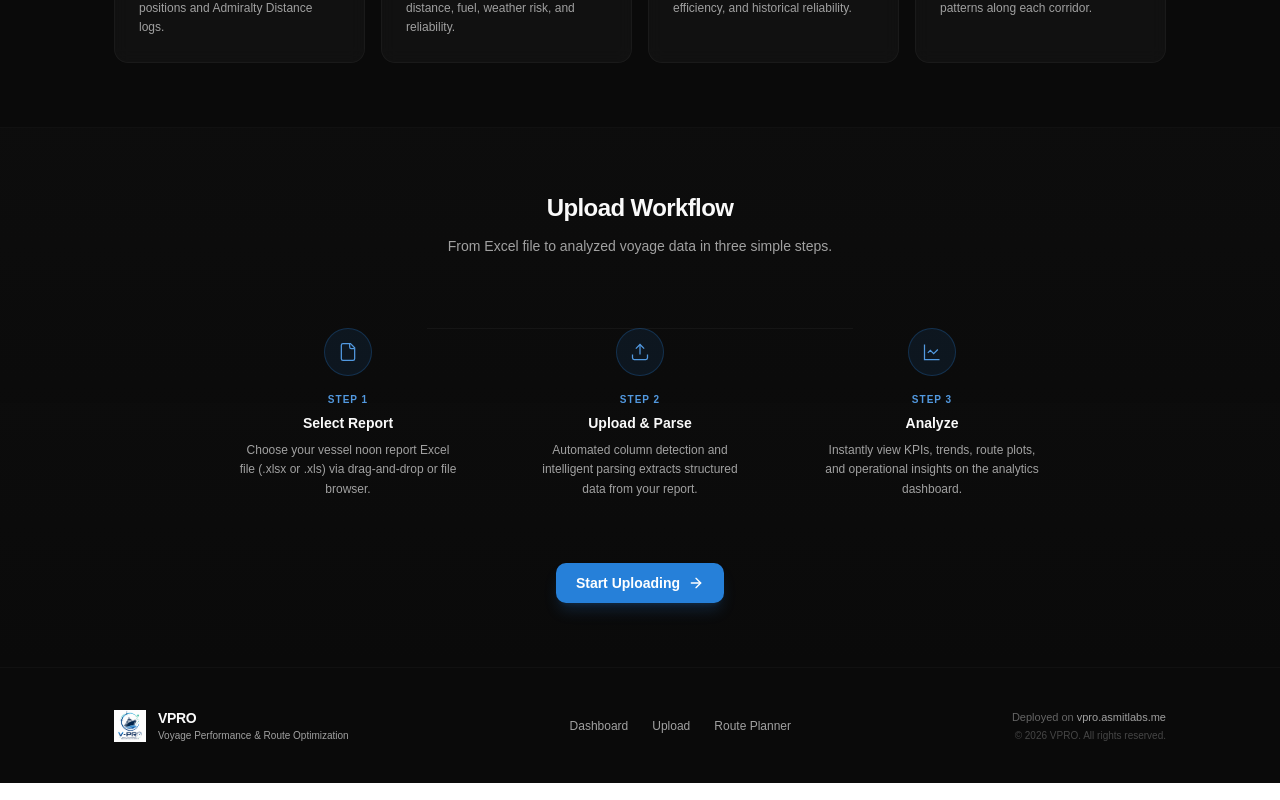
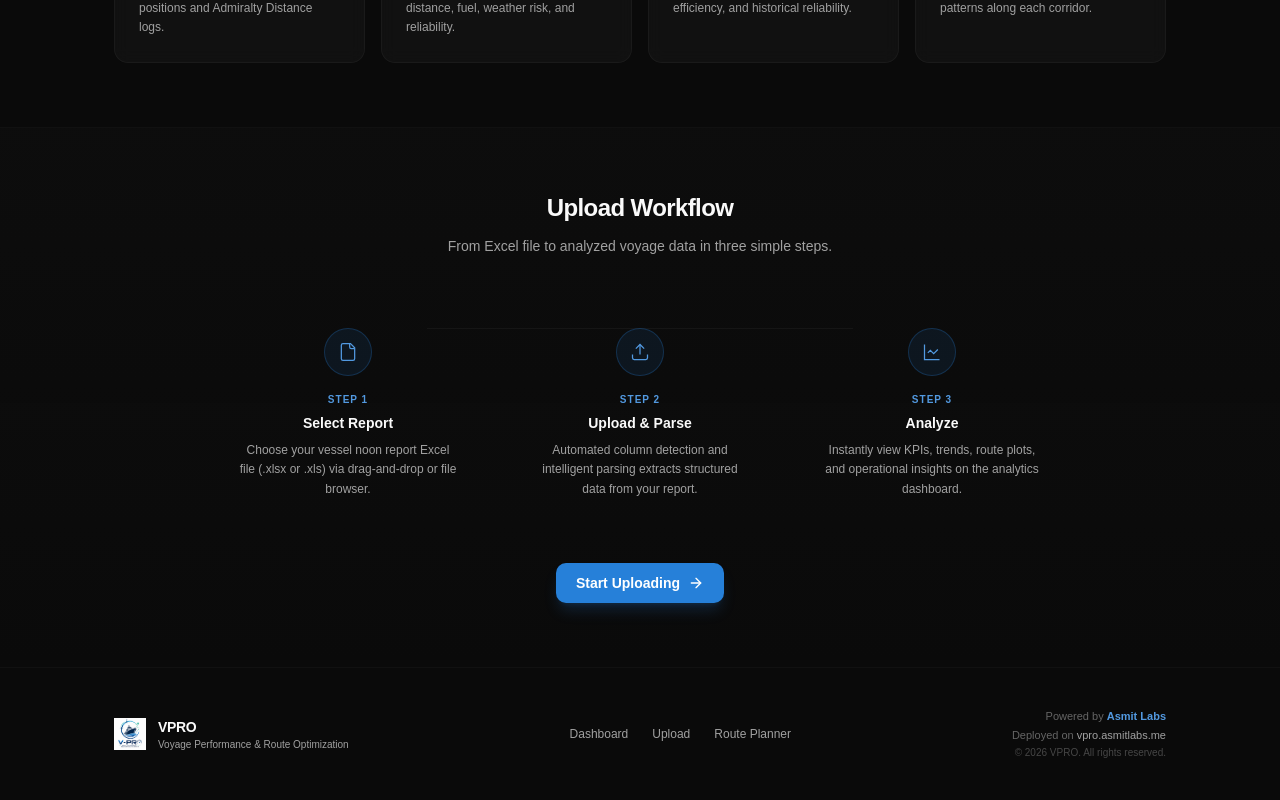
Before and after one commit to AsmitBhandari/Vessel-Performance-System, a React (Vite) app in the folder frontend/: page / in a window 1280 px wide. Shown: the part 1993-2793 px from the top of the page. Built offline with nearby package versions, Linux system fonts and the light colour scheme; no server answers.

Commit message:
seo(frontend): add sitemap.xml, robots.txt, rich metadata tags, and footer backlink

```diff
--- a/frontend/index.html
+++ b/frontend/index.html
@@ -5,8 +5,27 @@
     <link rel="icon" type="image/png" href="/logo.png" />
     <link rel="apple-touch-icon" href="/logo.png" />
     <meta name="viewport" content="width=device-width, initial-scale=1.0" />
-    <meta name="description" content="VPRO — Voyage Performance & Route Optimization. Maritime analytics platform for fleet intelligence, voyage analysis, and historical route recommendations." />
-    <title>VPRO</title>
+
+    <!-- Primary Meta Tags -->
+    <title>VPRO — Voyage Performance &amp; Route Optimization</title>
+    <meta name="title" content="VPRO — Voyage Performance &amp; Route Optimization" />
+    <meta name="description" content="VPRO (Voyage Performance &amp; Route Optimization) is a professional maritime analytics platform. Optimize vessel performance, track fuel efficiency trends, ingest noon reports, and plan historical shipping corridors." />
+    <meta name="keywords" content="VPRO, vessel performance, voyage optimization, route planning, noon reports, maritime analytics, fuel efficiency, shipping corridors" />
+    <meta name="author" content="Asmit Labs" />
+
+    <!-- Open Graph / Facebook -->
+    <meta property="og:type" content="website" />
+    <meta property="og:url" content="https://vpro.asmitlabs.me/" />
+    <meta property="og:title" content="VPRO — Voyage Performance &amp; Route Optimization" />
+    <meta property="og:description" content="Optimize vessel performance, track fuel efficiency trends, ingest noon reports, and plan historical shipping corridors." />
+    <meta property="og:image" content="https://vpro.asmitlabs.me/logo.png" />
+
+    <!-- Twitter -->
+    <meta property="twitter:card" content="summary_large_image" />
+    <meta property="twitter:url" content="https://vpro.asmitlabs.me/" />
+    <meta property="twitter:title" content="VPRO — Voyage Performance &amp; Route Optimization" />
+    <meta property="twitter:description" content="Optimize vessel performance, track fuel efficiency trends, ingest noon reports, and plan historical shipping corridors." />
+    <meta property="twitter:image" content="https://vpro.asmitlabs.me/logo.png" />
   </head>
   <body>
     <div id="app"></div>
--- a/frontend/src/pages/HomePage.tsx
+++ b/frontend/src/pages/HomePage.tsx
@@ -380,6 +380,17 @@ export default function HomePage() {
             {/* Meta */}
             <div className="text-center sm:text-right">
               <p className="text-[11px] text-muted-foreground/60">
+                Powered by{" "}
+                <a
+                  href="https://asmitlabs.me"
+                  target="_blank"
+                  rel="noopener noreferrer"
+                  className="text-[hsl(210,70%,60%)] hover:text-[hsl(210,70%,50%)] font-semibold transition-colors"
+                >
+                  Asmit Labs
+                </a>
+              </p>
+              <p className="text-[11px] text-muted-foreground/60 mt-0.5">
                 Deployed on <span className="text-muted-foreground font-medium">vpro.asmitlabs.me</span>
               </p>
               <p className="text-[10px] text-muted-foreground/40 mt-0.5">
```
Also changed, not shown: frontend/public/robots.txt (added), 1 other file (tests, documents, lock files or other folders).
